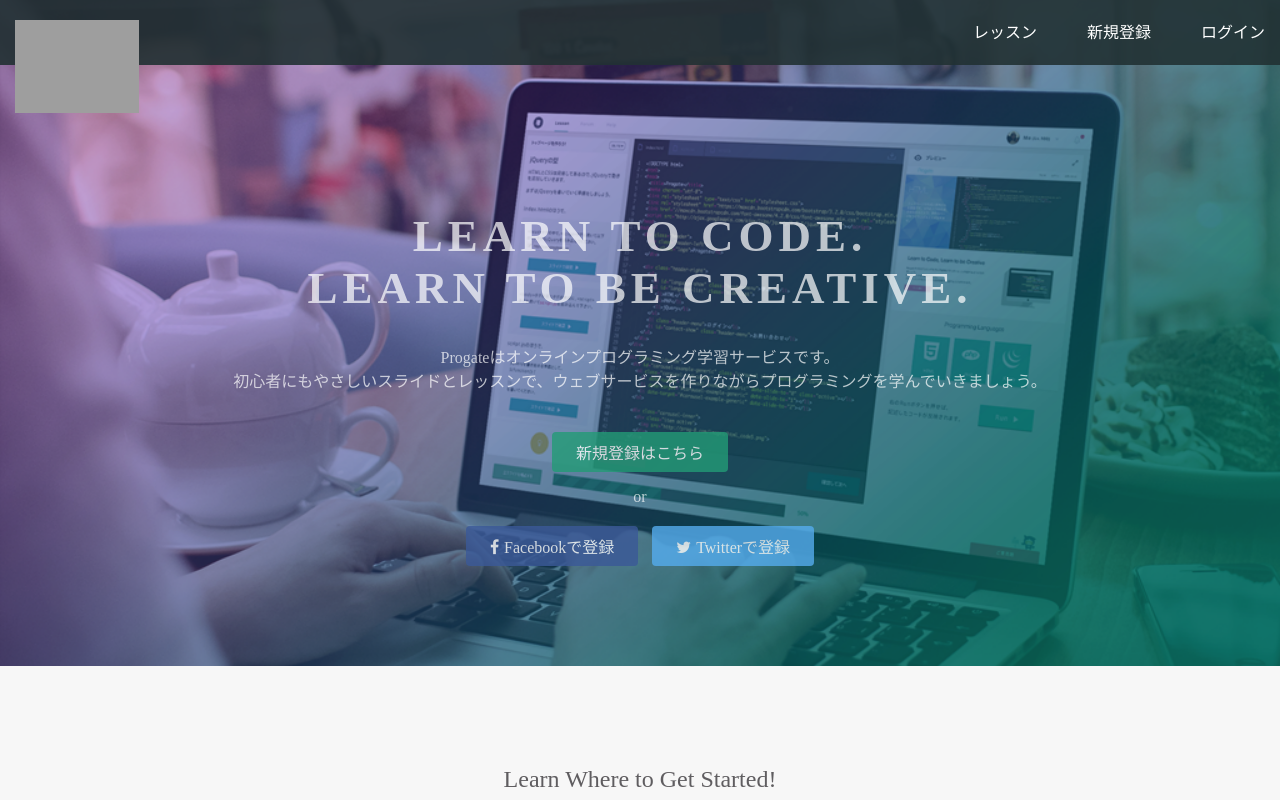
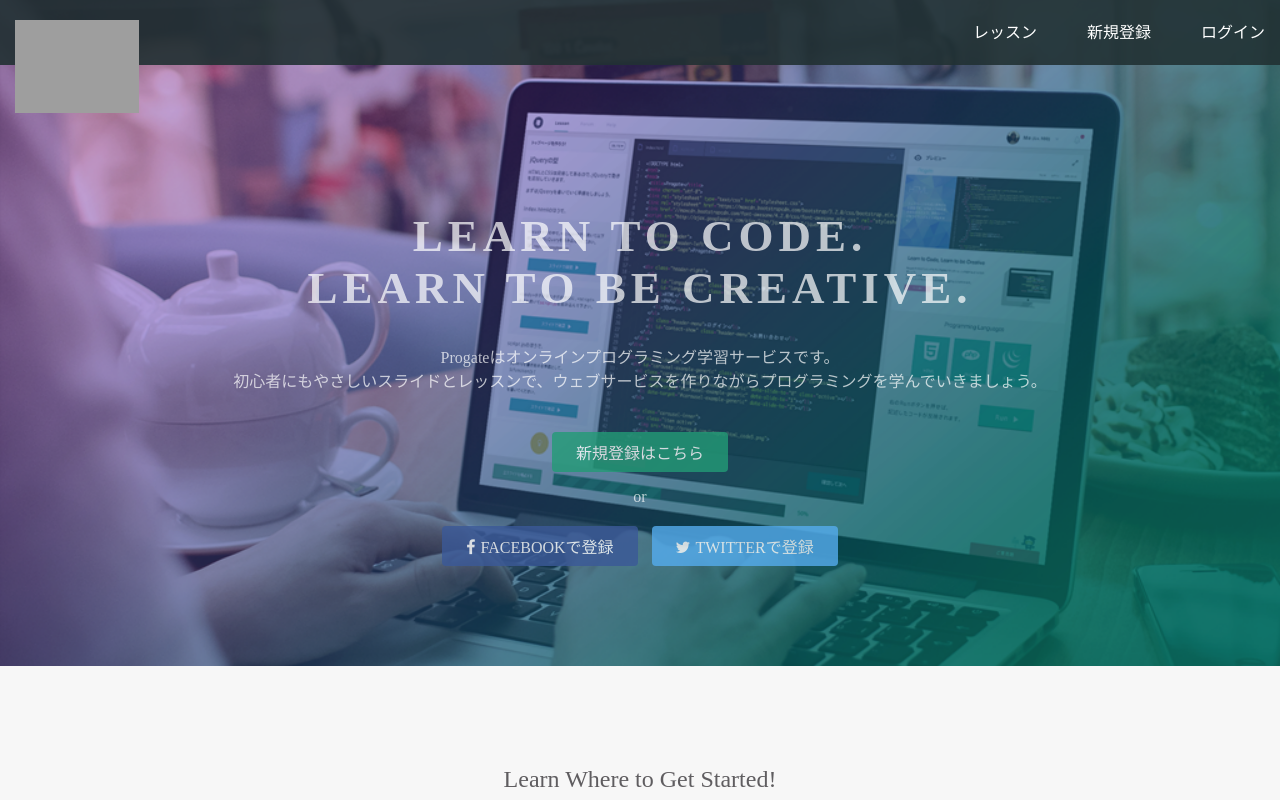
Before and after one commit to s-muguet/su.github.io, a plain HTML site: page index.html in a window 1280 px wide. Shown: the top 800 px of the page. Drawn offline with Linux system fonts and the light colour scheme; grey boxes are pictures that could not be loaded.

Commit message:
Update index.html

```diff
--- a/index.html
+++ b/index.html
@@ -28,8 +28,8 @@
       <div class="btn-wrapper">
         <a href="#" class="btn signup">新規登録はこちら</a>
         <p>or</p>
-        <a href="#" class="btn facebook"><span class="fa fa-facebook"></span>Facebookで登録</a>
-        <a href="#" class="btn twitter"><span class="fa fa-twitter"></span>Twitterで登録</a>
+        <a href="#" class="btn facebook"><span class="fa fa-facebook"></span>FACEBOOKで登録</a>
+        <a href="#" class="btn twitter"><span class="fa fa-twitter"></span>TWITTERで登録</a>
       </div>
     </div>
   </div>
```
